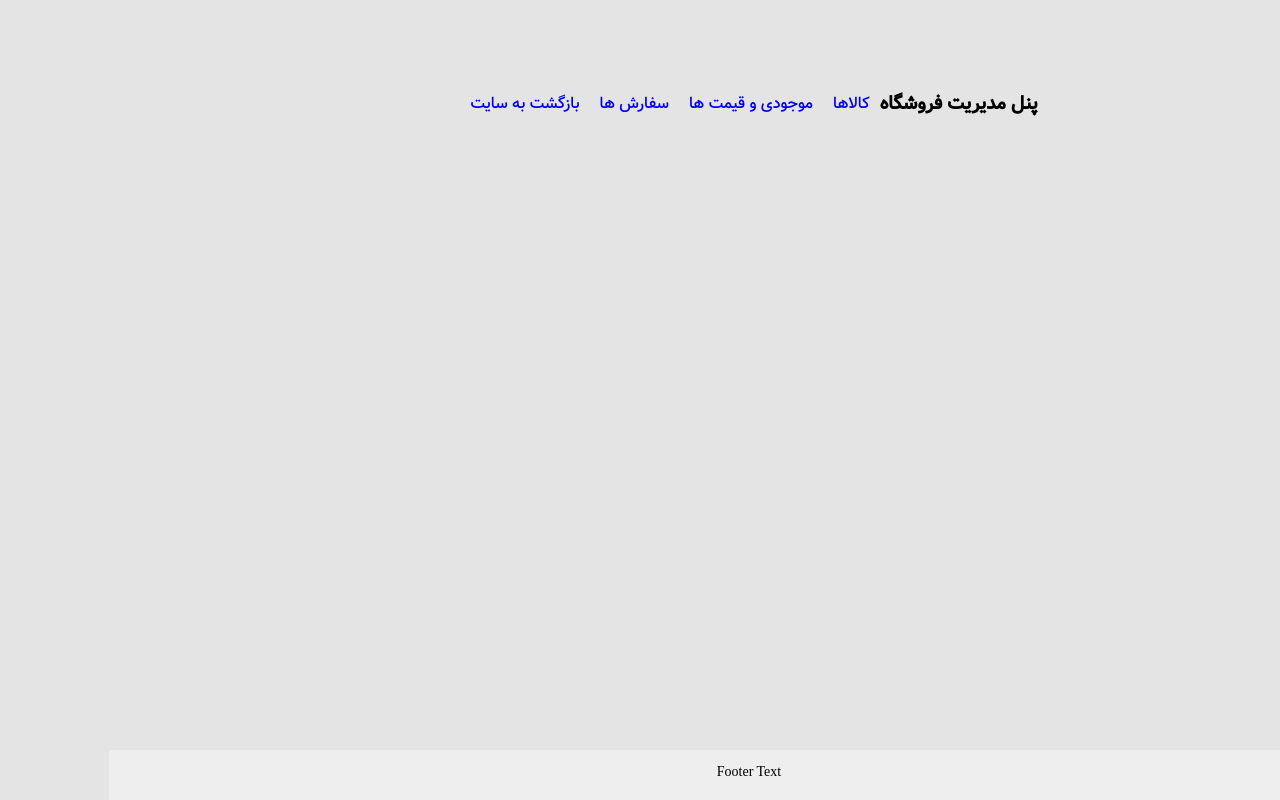
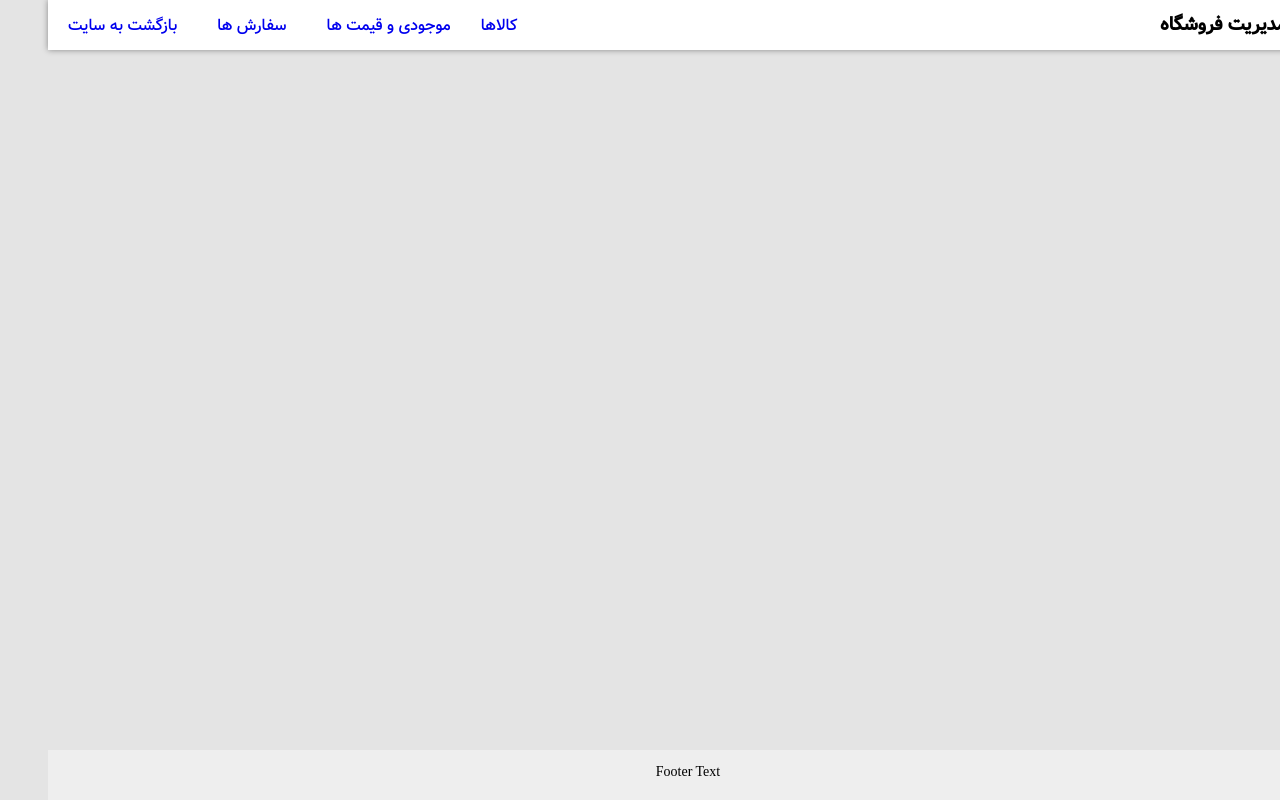
Before and after one commit to khadijeh68/maktab76-online-shop-allahgholi, a React (Create React App) app in the folder online-shop/: page /admin/orders in a window 1280 px wide. Built offline with nearby package versions, Linux system fonts and the light colour scheme.

Commit message:
AdminNavbar completed,paymant created

```diff
--- a/online-shop/src/App.js
+++ b/online-shop/src/App.js
@@ -7,13 +7,13 @@ import ShoppingCart from "./pages/ShoppingCart";
 import Footer from "./components/footer/Footer";
 import Categories from "./pages/Categories";
 import Products from "./pages/Products";
+import SharedAdminLayout from "./pages/SharedAdminLayout";
+import Orders from "./pages/Orders";
+import Quantity from "./pages/Quantity";
+import Product from "./pages/Product";
+import Login from "./pages/Login";
+import PaymentPanel from "./pages/PaymentPanel";
 import Admin from "./pages/Admin";
-import AdminNavbar from "./components/navbar/AdminNavbar";
-import SharedAdminLayout from "./pages/SharedAdminLayout";
-import Orders from "./components/orders/Orders";
-import Quantity from "./components/quantity/Quantity";
-import Product from "./components/product/Product";
-import Login from "./pages/Login";
 
 function App() {
   return (
@@ -31,14 +31,14 @@ function App() {
           <Route path="*" element={<Error />} />
         </Route>
 
+        <Route path="paymentPanel" element={<PaymentPanel />} />
+
         <Route path="login" element={<Login />} />
 
         <Route path="admin" element={<SharedAdminLayout />}>
-          {/* <Route index element={<Admin />} /> */}
-          {/* <Route path="adminNavbar" element={<AdminNavbar />} /> */}
+          <Route path="product" element={<Product />} />
+          <Route path="quantity" element={<Quantity />} />
           <Route path="orders" element={<Orders />} />
-          <Route path="quantity" element={<Quantity />} />
-          <Route path="product" element={<Product />} />
         </Route>
       </Routes>
       <Footer />
--- a/online-shop/src/components/navbar/AdminNavbar.js
+++ b/online-shop/src/components/navbar/AdminNavbar.js
@@ -1,14 +1,19 @@
 import { makeStyles } from "@material-ui/core/styles";
-import { NavLink } from "react-router-dom";
+import { NavLink, Outlet } from "react-router-dom";
 import "../../index.css"
 
 const useStyles = makeStyles({
   nav: {
+    direction: "rtl",
     display: "flex",
-    flexDirection: "row",
-    justifyContent: "center",
     alignItems: "center",
-    fontFamily: "Vazir-Medium",
+    justifyContent: "space-between",
+    backgroundColor: "#fff",
+    width: "100vw",
+    height: "50px",
+    boxShadow: "0 0 6px rgb(0 0 0 / 40%)",
+    position: "fixed",
+    zIndex: "100",
   },
   nav_link:{
     margin: "10px",
@@ -22,24 +27,23 @@ function AdminNavbar() {
 
   return (
     <div className={classes.nav}>
-      <h3>پنل مدیریت فروشگاه</h3>
+      <h3 className={classes.nav_link}>پنل مدیریت فروشگاه</h3>
       <div>
-        <NavLink to="/products" className={classes.nav_link}>
+        <NavLink to="/product"  className={classes.nav_link}>
           <span>کالاها</span>
         </NavLink>
 
         <NavLink to="/quantity" className={classes.nav_link}>
-          <span>موجودی و قیمت ها</span>
+          <span className={classes.nav_link}>موجودی و قیمت ها</span>
         </NavLink>
 
         <NavLink to="/orders" className={classes.nav_link}>
-          <span>سفارش ها</span>
+          <span className={classes.nav_link}>سفارش ها</span>
         </NavLink>
 
         <NavLink to="/" className={classes.nav_link}>
-          <span>بازگشت به سایت</span>
+          <span className={classes.nav_link}>بازگشت به سایت</span>
         </NavLink>
-
 
       </div>
     </div>
--- a/online-shop/src/pages/Admin.js
+++ b/online-shop/src/pages/Admin.js
@@ -1,13 +1,13 @@
-import React from 'react'
-import AdminNavbar from '../components/navbar/AdminNavbar'
+import { Outlet } from "react-router-dom";
+import AdminNavbar from "../components/navbar/AdminNavbar";
 
 function Admin() {
   return (
-    <div>
-      <AdminNavbar/>
+    <>
+      <AdminNavbar />
       مدیریت سفارشات
-    </div>
-  )
+    </>
+  );
 }
 
-export default Admin
+export default Admin;
--- a/online-shop/src/pages/Login.js
+++ b/online-shop/src/pages/Login.js
@@ -1,7 +1,6 @@
 import { makeStyles } from "@material-ui/core/styles";
-import { Link, Outlet, useNavigate } from "react-router-dom";
-import AdminNavbar from "../components/navbar/AdminNavbar";
-import Admin from "./Admin";
+import { Link, useNavigate } from "react-router-dom";
+
 
 const useStyles = makeStyles({
   form: {
--- a/online-shop/src/components/orders/Orders.js
+++ b/online-shop/src/pages/Orders.js
@@ -2,7 +2,7 @@ import React from 'react'
 
 function Orders() {
   return (
-    <div>Orders</div>
+    <div>سفارش ها</div>
   )
 }
 
--- /dev/null
+++ b/online-shop/src/pages/Product.js
@@ -0,0 +1,9 @@
+import React from 'react'
+
+function Product() {
+  return (
+    <div>مدیریت کالاها</div>
+  )
+}
+
+export default Product
--- a/online-shop/src/components/quantity/Quantity.js
+++ b/online-shop/src/pages/Quantity.js
@@ -3,7 +3,7 @@ import React from 'react'
 function Quantity() {
   return (
     <div>
-      Quantity
+      مدیریت موجودی و قیمت ها
     </div>
   )
 }
--- a/online-shop/src/pages/SharedAdminLayout.js
+++ b/online-shop/src/pages/SharedAdminLayout.js
@@ -1,11 +1,9 @@
 import { makeStyles } from "@material-ui/core/styles";
 import { Outlet } from "react-router-dom";
 import AdminNavbar from "../components/navbar/AdminNavbar";
-import Login from "./Login";
 
 const useStyles = makeStyles({
   h3: {
-    margin: "70px 20px",
     fontFamily: "Vazir-Medium",
   },
 });
```
Also changed, not shown: online-shop/src/components/navbar/Navbar.js (+0 -13 lines), online-shop/src/components/product/Product.js (deleted), online-shop/src/pages/PaymentPanel.js (renamed from online-shop/src/components/payment/PaymentPanel.js).
